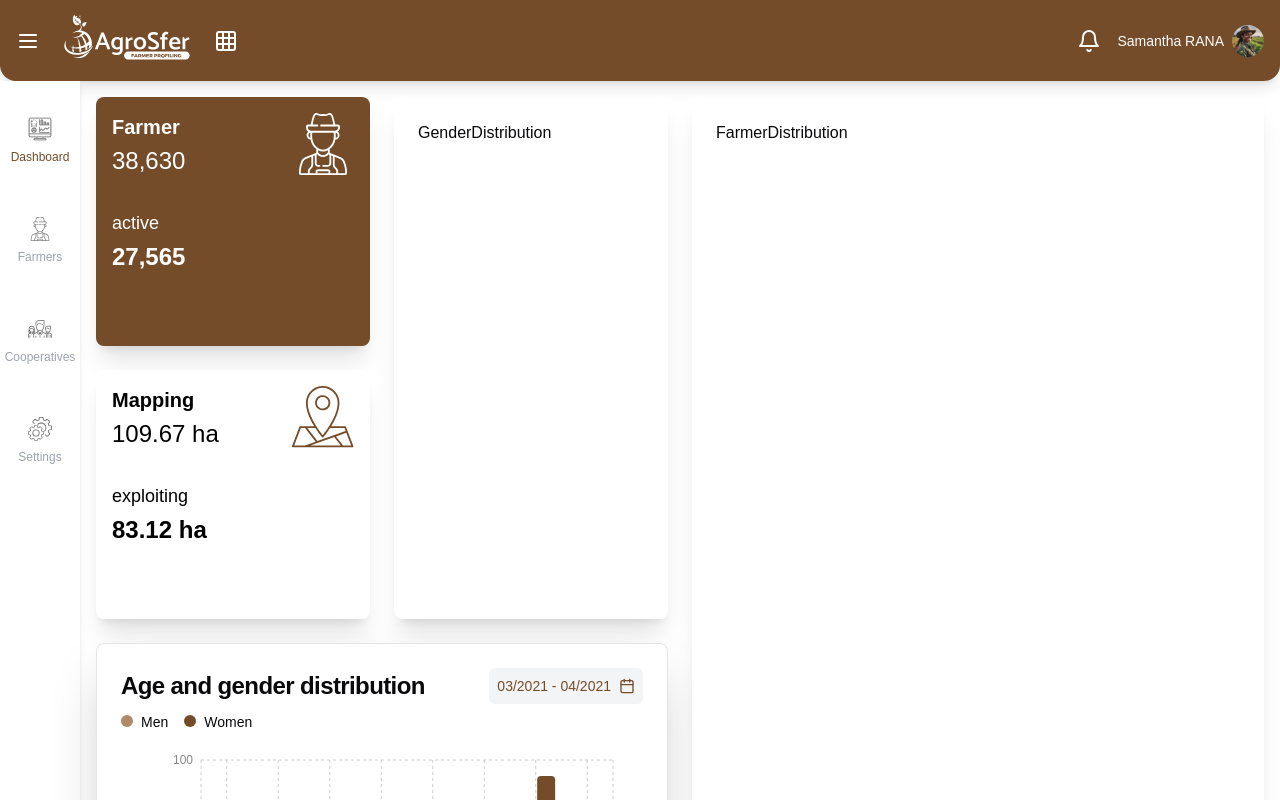
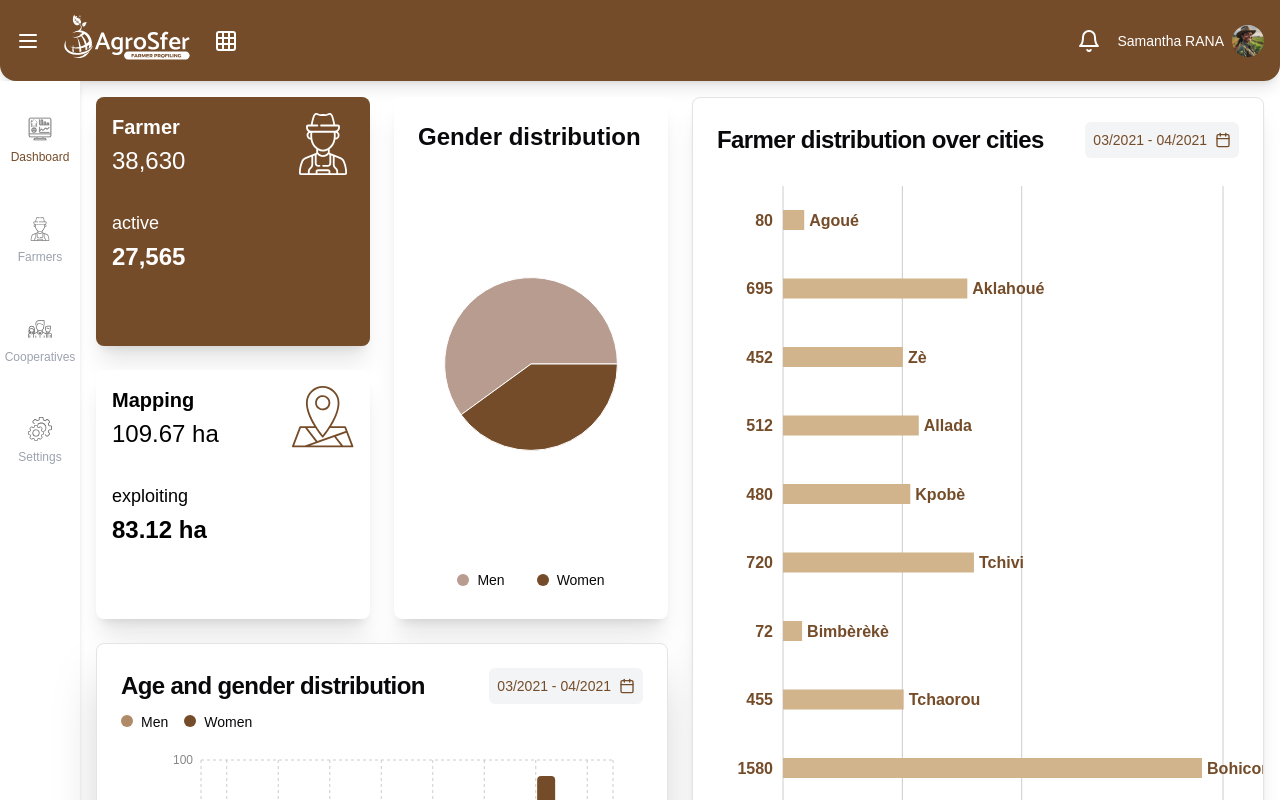
Before and after one commit to JdAlofa/AgroSfer, a Next.js app: page /dashboard in a window 1280 px wide. Shown: the top 800 px of the page. Built offline with nearby package versions, Linux system fonts and the light colour scheme.

Commit message:
Added chart and card components

```diff
--- a/app/dashboard/page.tsx
+++ b/app/dashboard/page.tsx
@@ -22,7 +22,7 @@ export default function DashboardPage() {
       </div>
 
       <div className="grid grid-rows-4 gap-6">
-        <div className="row-span-3 bg-white rounded-lg shadow-xl p-6">
+        <div className="row-span-3 bg-white rounded-lg shadow-xl">
           <FarmerDistribution />
         </div>
           <Profiles />
--- a/app/ui/Dashboard Cards/FarmerDistribution.tsx
+++ b/app/ui/Dashboard Cards/FarmerDistribution.tsx
@@ -1,9 +1,86 @@
-import React from 'react'
+"use client"
 
-function FarmerDistribution() {
+import { Card, CardContent, CardHeader, CardTitle } from "@/components/ui/card"
+import { Bar, BarChart, ResponsiveContainer, XAxis, YAxis, Tooltip, LabelList, Line, CartesianGrid } from "recharts"
+import { Calendar } from "lucide-react"
+
+const farmerDistributionData = [
+  { city: "Agoué", count: 80 },
+  { city: "Aklahoué", count: 695 },
+  { city: "Zè", count: 452 },
+  { city: "Allada", count: 512 },
+  { city: "Kpobè", count: 480 },
+  { city: "Tchivi", count: 720 },
+  { city: "Bimbèrèkè", count: 72 },
+  { city: "Tchaorou", count: 455 },
+  { city: "Bohicon", count: 1580 },
+  { city: "Tanvèdji", count: 25 },
+]
+
+export default function FarmerDistribution() {
+  const maxCount = Math.max(...farmerDistributionData.map(item => item.count))
+
   return (
-    <div>FarmerDistribution</div>
+    <Card className="w-full h-full flex flex-col">
+      <CardHeader className="flex flex-row items-center justify-between space-y-0 pb-2">
+        <CardTitle className="text-2xl font-bold">Farmer distribution over cities</CardTitle>
+        <button
+          className="flex items-center text-sm bg-gray-100 rounded-md p-2 hover:bg-gray-200 transition-colors duration-200"
+          onClick={() => {
+            console.log('Open date selector');
+          }}
+        >
+          <span className="text-[#754C29] mr-2">03/2021 - 04/2021</span>
+          <Calendar className="h-4 w-4 text-[#754C29]" />
+        </button>
+      </CardHeader>
+      <CardContent className="flex-grow p-0">
+        <ResponsiveContainer width="100%" height="100%">
+          <BarChart
+            data={farmerDistributionData}
+            layout="vertical"
+            margin={{ top: 20, right: 40, left: 80, bottom: 20 }}
+          >
+            <XAxis type="number" domain={[0, maxCount * 1.05]} hide />
+            <YAxis
+              dataKey="city"
+              type="category"
+              axisLine={false}
+              tickLine={false}
+              tick={false}
+              width={10}
+            />
+            <Tooltip />
+            <CartesianGrid horizontal={false} vertical={true} />
+            <Bar dataKey="count" fill="#D2B48C" barSize={20}>
+              <LabelList
+                dataKey="count"
+                position="left"
+                fill="#754C29"
+                formatter={(value) => `${value}`}
+                style={{ fontWeight: 'bold' }}
+                offset={10}
+              />
+              <LabelList
+                dataKey="city"
+                position="right"
+                fill="#754C29"
+                formatter={(value) => `${value}`}
+                style={{ fontWeight: 'bold' }}
+              />
+            </Bar>
+            <Line
+              type="linear"
+              dataKey="count"
+              stroke="#754C29"
+              strokeWidth={2}
+              dot={false}
+              activeDot={false}
+              isAnimationActive={false}
+            />
+          </BarChart>
+        </ResponsiveContainer>
+      </CardContent>
+    </Card>
   )
 }
-
-export default FarmerDistribution
--- a/app/ui/Dashboard Cards/GenderDistribution.tsx
+++ b/app/ui/Dashboard Cards/GenderDistribution.tsx
@@ -1,9 +1,51 @@
-import React from 'react'
+"use client"
 
-function GenderDistribution() {
+import { PieChart, Pie, Cell, ResponsiveContainer, Legend } from "recharts"
+
+const data = [
+  { name: 'Men', value: 60 },
+  { name: 'Women', value: 40 },
+]
+
+const COLORS = ['#B79C8F', '#754C29']
+
+const CustomLegend = (props: any) => {
+  const { payload } = props;
   return (
-    <div>GenderDistribution</div>
+    <ul className="flex justify-center space-x-8 mt-4">
+      {payload.map((entry: any, index: number) => (
+        <li key={`item-${index}`} className="flex items-center">
+          <span className="w-3 h-3 rounded-full mr-2" style={{ backgroundColor: entry.color }}></span>
+          <span className="text-sm font-medium">{entry.value}</span>
+        </li>
+      ))}
+    </ul>
+  );
+};
+
+export default function GenderDistribution() {
+  return (
+    <div className="w-full h-full flex flex-col">
+      <h2 className="text-2xl font-bold mb-4">Gender distribution</h2>
+      <div className="flex-grow">
+        <ResponsiveContainer width="100%" height="100%">
+          <PieChart>
+            <Pie
+              data={data}
+              cx="50%"
+              cy="50%"
+              outerRadius="80%"
+              fill="#8884d8"
+              dataKey="value"
+            >
+              {data.map((entry, index) => (
+                <Cell key={`cell-${index}`} fill={COLORS[index % COLORS.length]} />
+              ))}
+            </Pie>
+            <Legend content={CustomLegend} />
+          </PieChart>
+        </ResponsiveContainer>
+      </div>
+    </div>
   )
 }
-
-export default GenderDistribution
```
